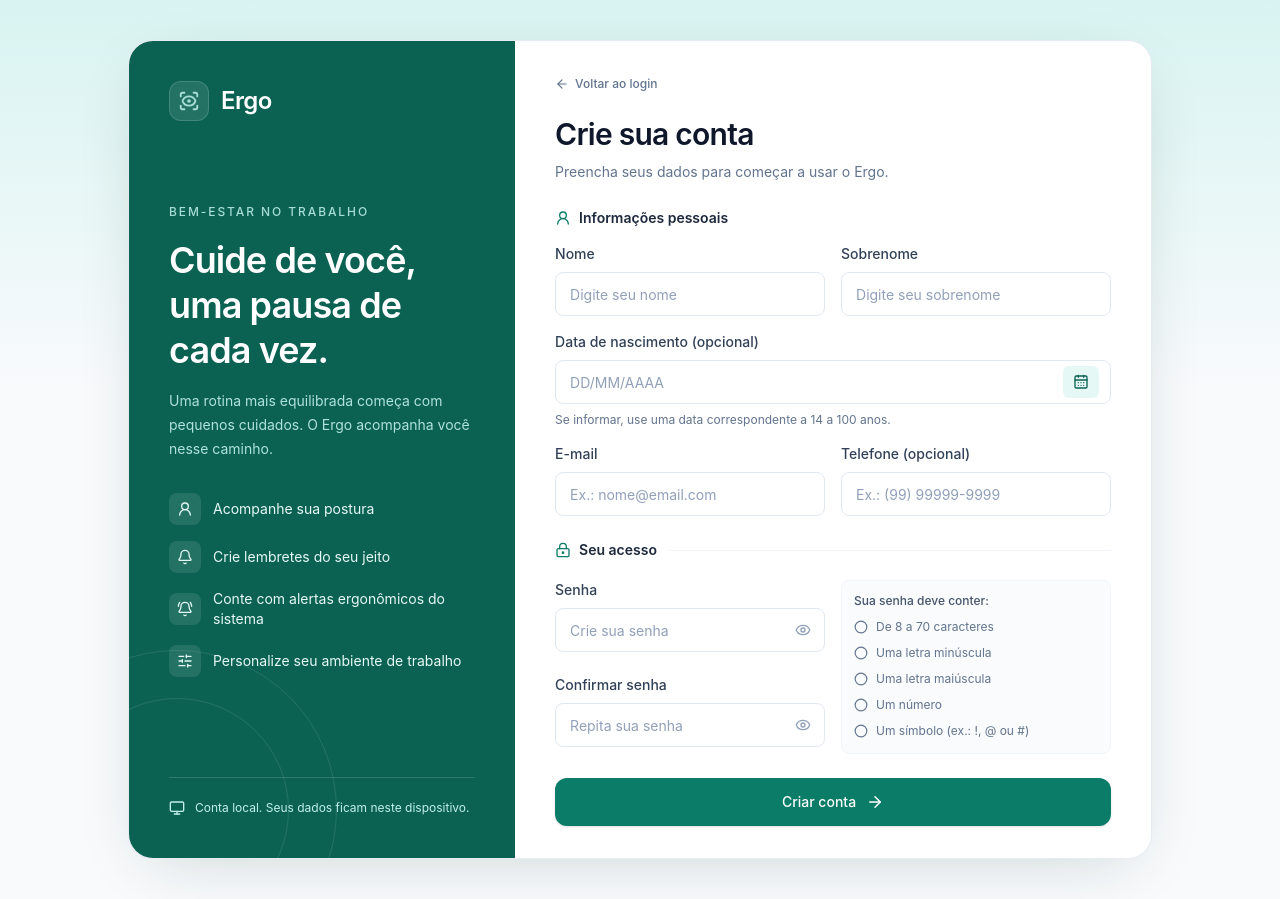
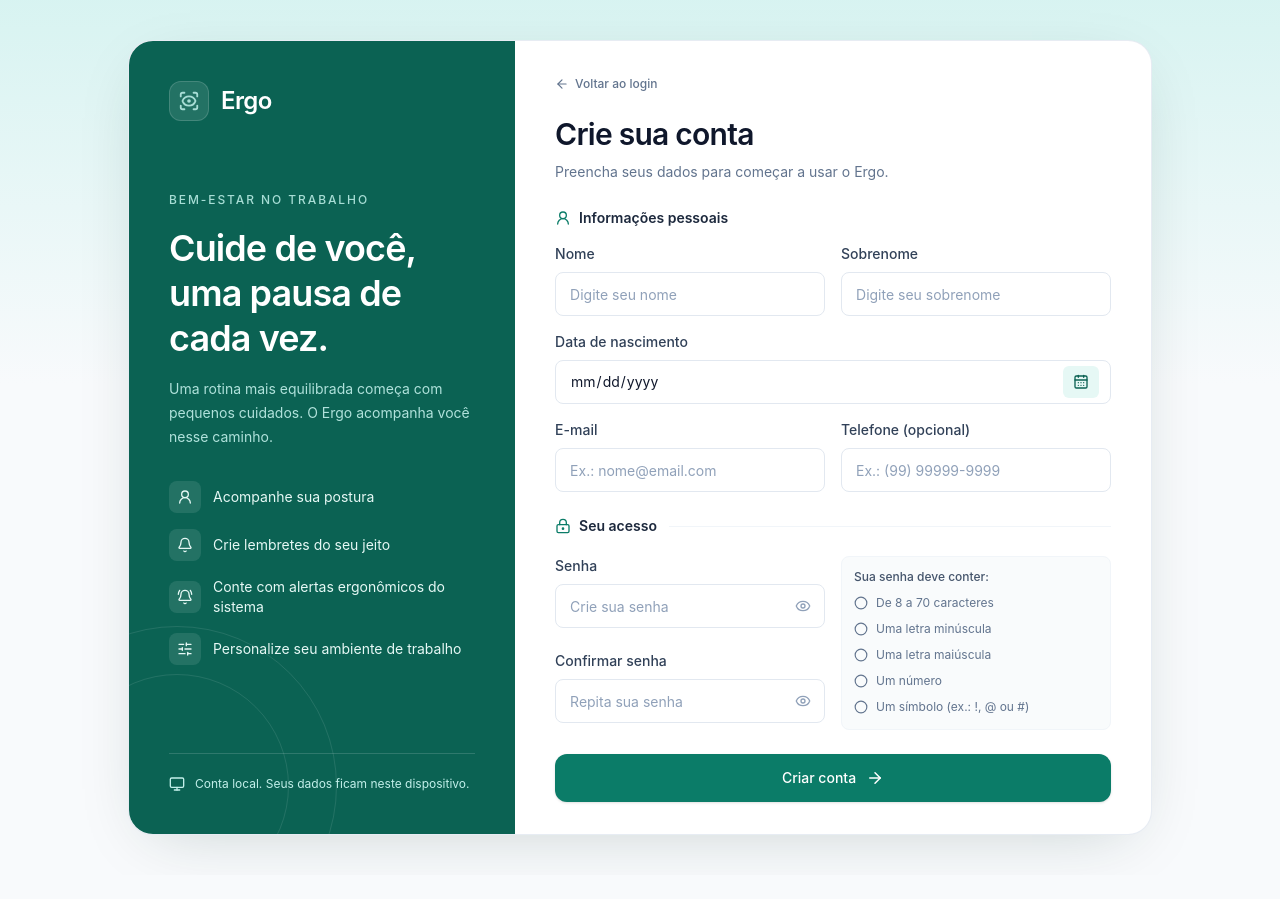
Before and after one commit to otaviocostao/ergo-app-tauri, a React (Vite) app: page /cadastro in a window 1280 px wide. After the commit the page ends 875 px from the top, so only its background shows below. Built offline with nearby package versions, Linux system fonts and the light colour scheme.

Commit message:
fix(auth): restaura campo nativo de nascimento com limites de idade

```diff
--- a/src/components/auth/BirthDateInput.tsx
+++ b/src/components/auth/BirthDateInput.tsx
@@ -1,13 +1,14 @@
-import { useEffect, useId, useRef, useState, type KeyboardEvent } from "react";
+import { useEffect, useId, useRef, useState, type FocusEventHandler, type KeyboardEvent } from "react";
 import { CalendarDays, ChevronLeft, ChevronRight, X } from "lucide-react";
 import Input from "../Input";
 import CalendarSelect from "./CalendarSelect";
 import { authFieldStyles } from "./authStyles";
-import { birthDateBounds, dateValue, displayBirthDate, MAX_USER_AGE, MIN_USER_AGE, parseBirthDate } from "../../auth/birthDatePolicy";
+import { birthDateBounds, dateValue, parseBirthDate } from "../../auth/birthDatePolicy";
 
 interface BirthDateInputProps {
   value: string;
   onChange: (value: string) => void;
+  onBlur?: FocusEventHandler<HTMLInputElement>;
   error?: string;
   disabled?: boolean;
 }
@@ -23,7 +24,7 @@ function dateAt(year: number, month: number, day: number) {
   return date;
 }
 
-export default function BirthDateInput({ value, onChange, error, disabled = false }: BirthDateInputProps) {
+export default function BirthDateInput({ value, onChange, onBlur, error, disabled = false }: BirthDateInputProps) {
   const calendarId = useId();
   const containerRef = useRef<HTMLDivElement>(null);
   const inputRef = useRef<HTMLInputElement>(null);
@@ -117,12 +118,13 @@ export default function BirthDateInput({ value, onChange, error, disabled = fals
     }} onKeyDown={(event) => {
       if (open && event.key === "Escape") { event.preventDefault(); event.stopPropagation(); closeCalendar(); }
     }}>
-      <Input ref={inputRef} name="birthDate" label="Data de nascimento (opcional)" type="text" lang="pt-BR" autoComplete="bday"
-        placeholder="DD/MM/AAAA" maxLength={10} value={displayBirthDate(value)} onChange={(event) => onChange(event.target.value)}
-        helperText={`Se informar, use uma data correspondente a ${MIN_USER_AGE} a ${MAX_USER_AGE} anos.`}
+      <Input ref={inputRef} name="birthDate" label="Data de nascimento" type="date" lang="pt-BR" autoComplete="bday"
+        value={selected ? dateValue(selected) : ""} min={earliestValue} max={latestValue}
+        onChange={(event) => onChange(event.target.value)} onBlur={onBlur}
+        onInput={(event) => onChange(event.currentTarget.value)}
         error={error} disabled={disabled}
         {...authFieldStyles}
-        inputClassName={`${authFieldStyles.inputClassName} pr-14!`}
+        inputClassName={`${authFieldStyles.inputClassName} pr-14! [&::-webkit-calendar-picker-indicator]:hidden`}
         rightIcon={
           <button ref={triggerRef} type="button" disabled={disabled} onClick={toggleCalendar}
             aria-label="Escolher data de nascimento no calendário" aria-haspopup="dialog" aria-expanded={open}
```
